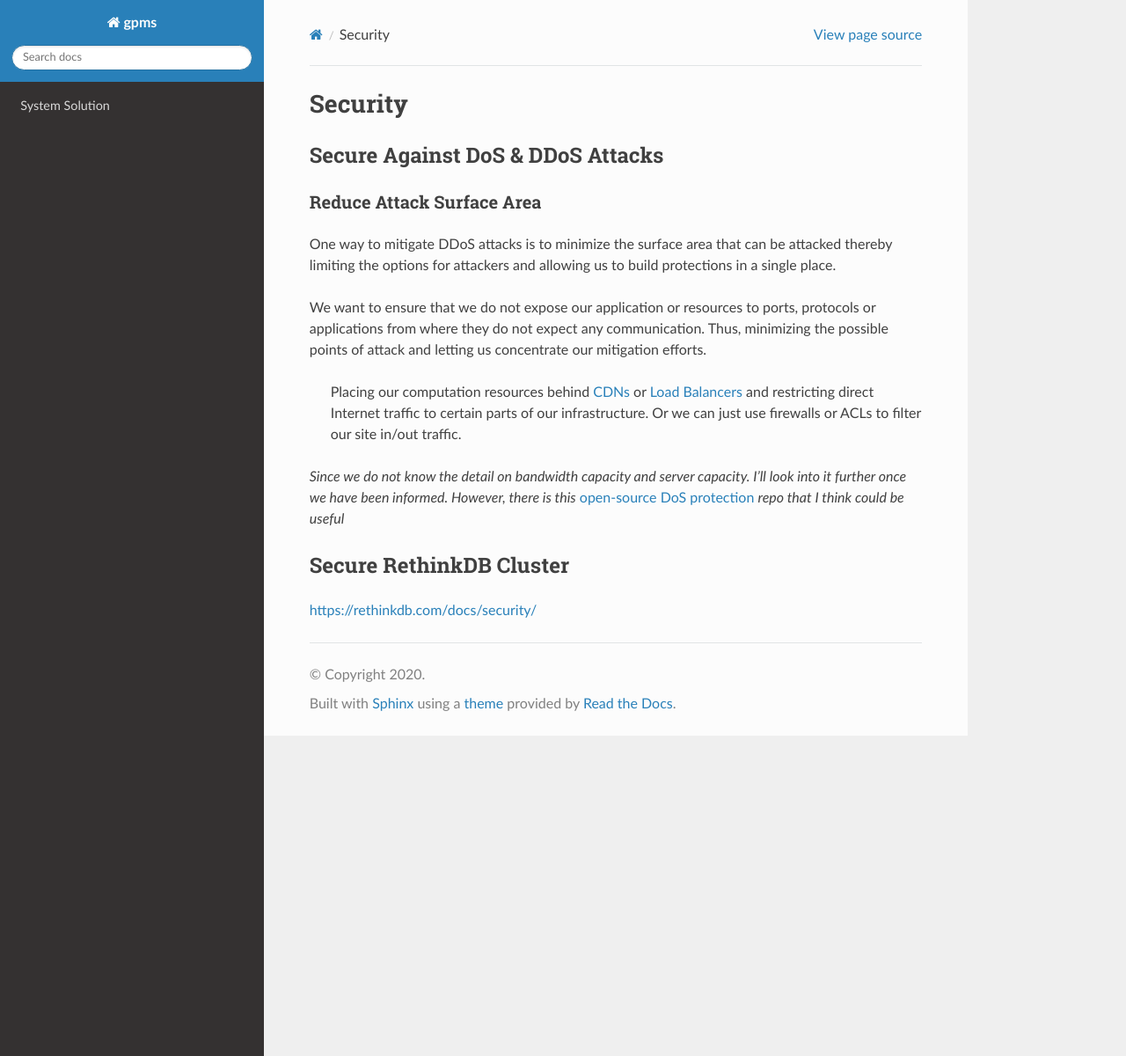
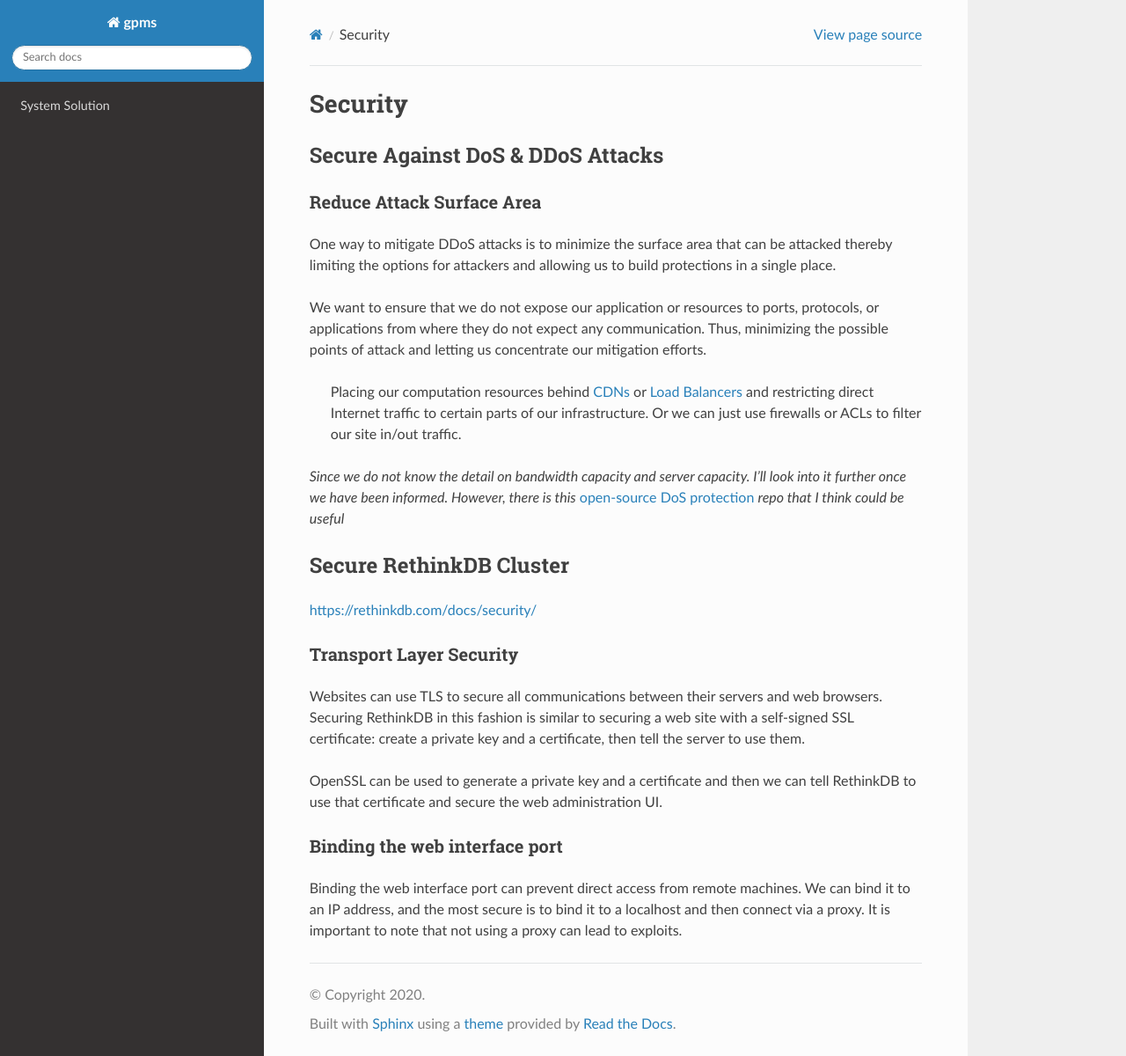
Before and after one commit to Huy-Ngo/acanban, a Sphinx documentation site: the page built from docs/source/Security/Security.rst, in a window 1280 px wide and 1200 px high. Shown: the whole window at 88% size. Built offline with Sphinx 7.4.7 and the Read the Docs theme 2.0.0, drawn with Linux system fonts in a browser that asks for light colours; pages that are not in the unit, such as notebooks, are missing from menus.

Commit message:
Elaborate Secure RethinkDB Cluster and change filename to lowercase

```diff
--- a/docs/source/Security/Security.rst
+++ b/docs/source/Security/Security.rst
@@ -1,14 +1,15 @@
 Security
-===============
+========
 
 Secure Against DoS & DDoS Attacks
 ---------------------------------
 
 Reduce Attack Surface Area
 ^^^^^^^^^^^^^^^^^^^^^^^^^^
+
 One way to mitigate DDoS attacks is to minimize the surface area that can be attacked thereby limiting the options for attackers and allowing us to build protections in a single place.
 
-We want to ensure that we do not expose our application or resources to ports, protocols or applications from where they do not expect any communication. Thus, minimizing the possible points of attack and letting us concentrate our mitigation efforts.
+We want to ensure that we do not expose our application or resources to ports, protocols, or applications from where they do not expect any communication. Thus, minimizing the possible points of attack and letting us concentrate our mitigation efforts.
 
    Placing our computation resources behind `CDNs <https://en.wikipedia.org/wiki/Content_delivery_network>`_ or `Load Balancers <https://en.wikipedia.org/wiki/Load_balancing_(computing)>`_ and restricting direct Internet traffic to certain parts of our infrastructure. Or we can just use firewalls or ACLs to filter our site in/out traffic.
 
@@ -17,4 +18,18 @@ We want to ensure that we do not expose our application or resources to ports, p
 
 Secure RethinkDB Cluster
 ------------------------
+
 https://rethinkdb.com/docs/security/
+
+Transport Layer Security
+^^^^^^^^^^^^^^^^^^^^^^^^^^
+
+Websites can use TLS to secure all communications between their servers and web browsers. Securing RethinkDB in this fashion is similar to securing a web site with a self-signed SSL certificate: create a private key and a certificate, then tell the server to use them.
+
+OpenSSL can be used to generate a private key and a certificate and then we can tell RethinkDB to use that certificate and secure the web administration UI.
+
+
+Binding the web interface port
+^^^^^^^^^^^^^^^^^^^^^^^^^^^^^^^^
+
+Binding the web interface port can prevent direct access from remote machines. We can bind it to an IP address, and the most secure is to bind it to a localhost and then connect via a proxy. It is important to note that not using a proxy can lead to exploits.
```
